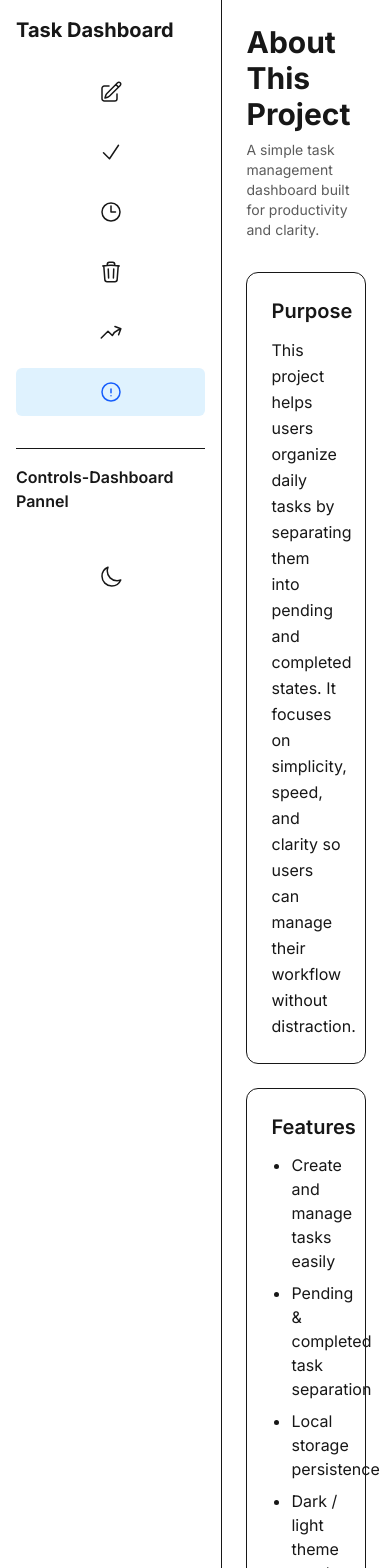
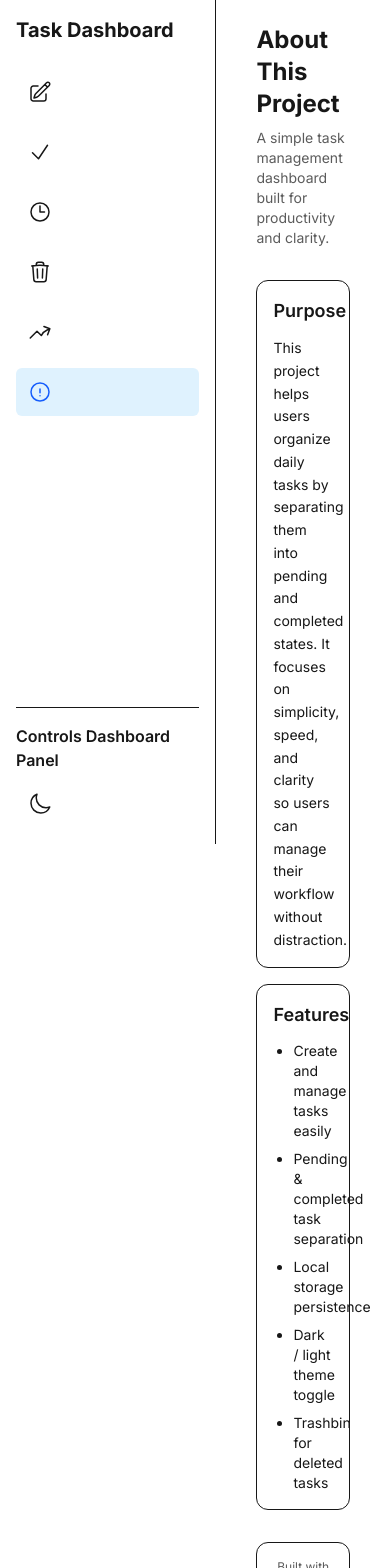
Before and after one commit to kentolyn-n/task-manager, a Next.js app: page /about in a window 390 px wide. Shown: the top 1568 px of the page. Built offline with nearby package versions, Linux system fonts and the light colour scheme.

Commit message:
Update sidebar, task UI and responsiveness

```diff
--- a/app/about/page.tsx
+++ b/app/about/page.tsx
@@ -2,31 +2,40 @@
 
 export default function AboutPage() {
   return (
-    <div className="space-y-8">
+    <div className="space-y-8 px-4 sm:px-6 lg:px-10">
 
       {/* Header */}
       <div>
-        <h1 className="text-3xl font-bold">About This Project</h1>
-        <p className="text-sm opacity-70 mt-2">
+        <h1 className="text-2xl sm:text-3xl lg:text-4xl font-bold">
+          About This Project
+        </h1>
+
+        <p className="text-sm sm:text-base opacity-70 mt-2 max-w-2xl">
           A simple task management dashboard built for productivity and clarity.
         </p>
       </div>
 
       {/* Grid Section */}
-      <div className="grid grid-cols-1 md:grid-cols-2 gap-6">
+      <div className="grid grid-cols-1 md:grid-cols-2 gap-4 sm:gap-6">
 
-        <div className="p-6 rounded-xl border bg-[var(--background)] text-[var(--foreground)]">
-          <h2 className="text-xl font-semibold mb-3">Purpose</h2>
-          <p className="leading-relaxed">
+        <div className="p-4 sm:p-6 rounded-xl border bg-[var(--background)] text-[var(--foreground)]">
+          <h2 className="text-lg sm:text-xl font-semibold mb-3">
+            Purpose
+          </h2>
+
+          <p className="text-sm sm:text-base leading-relaxed">
             This project helps users organize daily tasks by separating them into
             pending and completed states. It focuses on simplicity, speed, and
             clarity so users can manage their workflow without distraction.
           </p>
         </div>
 
-        <div className="p-6 rounded-xl border bg-[var(--background)] text-[var(--foreground)]">
-          <h2 className="text-xl font-semibold mb-3">Features</h2>
-          <ul className="space-y-2 list-disc pl-5">
+        <div className="p-4 sm:p-6 rounded-xl border bg-[var(--background)] text-[var(--foreground)]">
+          <h2 className="text-lg sm:text-xl font-semibold mb-3">
+            Features
+          </h2>
+
+          <ul className="space-y-2 list-disc pl-5 text-sm sm:text-base">
             <li>Create and manage tasks easily</li>
             <li>Pending & completed task separation</li>
             <li>Local storage persistence</li>
@@ -34,20 +43,23 @@ export default function AboutPage() {
             <li>Trashbin for deleted tasks</li>
           </ul>
         </div>
+
       </div>
 
       {/* Footer section */}
-      <div className="p-6 rounded-xl border bg-[var(--background)] text-[var(--foreground)] text-center">
-        <p className="text-sm opacity-70">
+      <div className="p-4 sm:p-6 rounded-xl border bg-[var(--background)] text-[var(--foreground)] text-center">
+        <p className="text-xs sm:text-sm opacity-70">
           Built with focus on learning, scalability, and real-world structure.
         </p>
       </div>
-        {/* Copyright */}
-        <footer className="pt-6">
-        <div className="p-4 rounded-xl border bg-[var(--background)] text-[var(--foreground)] text-center text-sm opacity-80">
-            © {new Date().getFullYear()} Task Dashboard. All rights reserved.
+
+      {/* Copyright */}
+      <footer className="pt-4 sm:pt-6">
+        <div className="p-3 sm:p-4 rounded-xl border bg-[var(--background)] text-[var(--foreground)] text-center text-xs sm:text-sm opacity-80">
+          © {new Date().getFullYear()} Task Dashboard. All rights reserved.
         </div>
-        </footer>
+      </footer>
+
     </div>
   );
 }
--- a/app/completed/page.tsx
+++ b/app/completed/page.tsx
@@ -8,31 +8,40 @@ export default function Completed() {
   const [tasks, setTasks] = useState<Task[]>([]);
 
   const loadTasks = () => {
-    const data = getTasks().filter((t)=> t.status ==="done");
-    setTasks(data)
-  }
-  useEffect(()=>{
-    loadTasks()
+    const data = getTasks().filter((t) => t.status === "done");
+    setTasks(data);
+  };
+
+  useEffect(() => {
+    loadTasks();
   }, []);
 
+  return (
+    <div className="space-y-6 px-4 sm:px-6 lg:px-10">
 
-  return (
-    <div>
-      <h1 className="text-2xl font-bold mb-4">Completed Tasks</h1>
+      {/* Header */}
+      <h1 className="text-2xl sm:text-3xl font-bold">
+        Completed Tasks
+      </h1>
 
+      {/* Empty State */}
       {tasks.length === 0 && (
-        <div className="min-h-screen text-center text-gray-500 border border-dashed p-6 rounded-xl">
-          <div className="p-50 flex justify-center">
-          No Tasks Completed yet.
+        <div className="min-h-[60vh] flex items-center justify-center">
+          <div className="text-center text-gray-500 border border-dashed p-6 sm:p-10 rounded-xl w-full max-w-md">
+            No tasks completed yet.
           </div>
         </div>
       )}
 
-      <div className="grid gap-4 sm:grid-cols-2 lg:grid-cols-3 ">
-        {tasks.map((t) => (
-          <TaskCards key={t.id} task={t} onDelete={loadTasks} />
-        ))}
-      </div>
+      {/* Task Grid */}
+      {tasks.length > 0 && (
+        <div className="grid gap-4 sm:grid-cols-2 lg:grid-cols-3">
+          {tasks.map((t) => (
+            <TaskCards key={t.id} task={t} onDelete={loadTasks} />
+          ))}
+        </div>
+      )}
+
     </div>
   );
 }
--- a/app/components/SideBar.tsx
+++ b/app/components/SideBar.tsx
@@ -1,9 +1,9 @@
-'use client'
+'use client';
 
 import Link from "next/link";
 import { Inter } from "next/font/google";
 import { usePathname } from "next/navigation";
-import clsx from 'clsx';
+import clsx from "clsx";
 import {
   ArrowTrendingUpIcon,
   PencilSquareIcon,
@@ -16,74 +16,84 @@ import {
 } from '@heroicons/react/24/outline';
 import { useTheme } from "@/app/context/ThemeToggle";
 
-const inter = Inter({ subsets: ['latin']})
+const inter = Inter({ subsets: ['latin'] });
 
 const links = [
-    {name:'Create Tasks' , href: '/dashboard', icon: PencilSquareIcon},
-    {name:'Completed Tasks', href: '/completed', icon: CheckIcon},
-    {name:'Pending Tasks', href: '/pending', icon: ClockIcon},
-    {name:'Trashbin', href: '/trashbin', icon: TrashIcon},
-    {name:'Status', href: '/status', icon: ArrowTrendingUpIcon},
-    {name:'About', href:'/about', icon: ExclamationCircleIcon}
-]
-
+  { name: 'Create Tasks', href: '/dashboard', icon: PencilSquareIcon },
+  { name: 'Completed Tasks', href: '/completed', icon: CheckIcon },
+  { name: 'Pending Tasks', href: '/pending', icon: ClockIcon },
+  { name: 'Trashbin', href: '/trashbin', icon: TrashIcon },
+  { name: 'Status', href: '/status', icon: ArrowTrendingUpIcon },
+  { name: 'About', href: '/about', icon: ExclamationCircleIcon }
+];
 
 export default function SideBar() {
   const pathname = usePathname();
-
   const { theme, toggleTheme } = useTheme();
 
+  const icons =
+    theme === "dark"
+      ? <SunIcon className="w-8 sm:w-10" />
+      : <MoonIcon className="w-6 sm:w-7" />;
 
-    const icons = theme === "dark"
-        ? <SunIcon className="w-10"/>
-        : <MoonIcon className="w-6"/>;
-
-    const toggleText = theme === "dark"
-        ? "Dark Mode"
-        : "Light Mode";
+  const toggleText =
+    theme === "dark" ? "Dark Mode" : "Light Mode";
 
   return (
-        <div className={`${inter.className} w-64 h-full-screen bg-[var(--background)] text-[var(--foreground)] border-r p-4`}>
+    <div className={`${inter.className} w-64 h-screen bg-[var(--background)] text-[var(--foreground)] border-r p-4 flex flex-col`}>
+
+      {/* Title */}
       <h1 className="text-xl font-bold mb-6">
         Task Dashboard
       </h1>
 
-           <nav className=" flex flex-col gap-3">
+      {/* Nav */}
+      <nav className="flex flex-col gap-3 flex-1">
         {links.map((link) => {
           const Linkicon = link.icon;
-                    return(
-                        <Link key={link.name}
+
+          return (
+            <Link
+              key={link.name}
               href={link.href}
               className={clsx(
-                                'flex h-[48px] grow items-center justify-center gap-2 rounded-md p-3 text-sm font-medium hover:bg-sky-100 hover:text-blue-600 md:flex-none md:justify-start md:p-2 md:px-3',
+                "flex h-[48px] items-center gap-2 rounded-md p-3 text-sm font-medium transition",
+                "hover:bg-sky-100 hover:text-blue-600 dark:hover:bg-gray-700",
                 {
-                                  'bg-sky-100 text-blue-600': pathname === link.href,
-                                },
-                              )}>
-                            <Linkicon className="w-6"/>
+                  "bg-sky-100 text-blue-600 dark:bg-gray-700":
+                    pathname === link.href,
+                }
+              )}
+            >
+              <Linkicon className="w-6" />
               <p className="hidden md:block">{link.name}</p>
             </Link>
-                    )
+          );
         })}
       </nav>
 
-           <div className="mt-8 border-t pt-4">
-                <h1 className="font-semibold mb-2">Controls-Dashboard Pannel</h1>
+      {/* Controls */}
+      <div className="border-t pt-4 mt-4">
 
-                <div className="mb-2 mt-6">
+        <h1 className="font-semibold mb-2">
+          Controls Dashboard Panel
+        </h1>
 
         <button
-                  className="flex items-center text-left w-full p-4 rounded-md hover:bg-sky-100 dark:hover:bg-gray-100 active:scale-95 hover:text-blue-600 transition"
+          className="flex items-center w-full p-3 rounded-md hover:bg-sky-100 dark:hover:bg-gray-700 active:scale-95 transition"
           onClick={toggleTheme}
         >
-                    <span className="flex h-[48px] grow items-center justify-center gap-2 rounded-md p-2 text-sm font-medium md:flex-none md:justify-start md:p-2 md:px-3">
+          <span className="flex items-center gap-2">
             {icons}
           </span>
-                    <span className="hidden md:block">{toggleText}</span>
+
+          <span className="hidden md:block ml-3 text-sm">
+            {toggleText}
+          </span>
         </button>
 
       </div>
+
     </div>
-        </div>
-    )
+  );
 }
--- a/app/components/createtasks.tsx
+++ b/app/components/createtasks.tsx
@@ -16,8 +16,8 @@ export default function TaskForm() {
   const [date, setDate] = useState("");
   const router = useRouter();
 
-  const handleSubmit = (e: React.FormEvent ) => {
-    e.preventDefault(); // stops sending data to server
+  const handleSubmit = (e: React.FormEvent) => {
+    e.preventDefault();
 
     const newTask = {
       id: crypto.randomUUID(),
@@ -26,7 +26,7 @@ export default function TaskForm() {
       date,
     };
 
-    addTask(newTask); // use locally
+    addTask(newTask);
 
     setTask("");
     setStatus("pending");
@@ -38,10 +38,12 @@ export default function TaskForm() {
   return (
     <form
       onSubmit={handleSubmit}
-      className="max-w-xl space-y-4 rounded-xl border p-6 shadow-sm bg-[var(--background)] text-[var(--foreground)]"
+      className="w-full max-w-xl space-y-4 rounded-xl border p-4 sm:p-6 shadow-sm bg-[var(--background)] text-[var(--foreground)]"
     >
-      <h2 className="text-xl font-semibold flex items-center gap-2">
-        <PencilSquareIcon className="w-6 h-6" />
+
+      {/* Title */}
+      <h2 className="text-lg sm:text-xl font-semibold flex items-center gap-2">
+        <PencilSquareIcon className="w-5 sm:w-6 h-5 sm:h-6" />
         Create Task
       </h2>
 
@@ -56,7 +58,7 @@ export default function TaskForm() {
           onChange={(e) => setTask(e.target.value)}
           rows={4}
           placeholder="Write your task here..."
-          className="w-full rounded-md border p-3 outline-none focus:ring-2 focus:ring-blue-500"
+          className="w-full rounded-md border p-3 text-sm sm:text-base outline-none focus:ring-2 focus:ring-blue-500"
           required
         />
       </div>
@@ -68,12 +70,14 @@ export default function TaskForm() {
         </label>
 
         <div className="relative">
-          <CheckCircleIcon className="absolute left-3 top-3 w-5 h-5 text-gray-500" />
+          <CheckCircleIcon className="absolute left-3 top-3 w-4 sm:w-5 h-4 sm:h-5 text-gray-500" />
 
           <select
             value={status}
-            onChange={(e) => setStatus(e.target.value as "pending" | "done")}
-            className="w-full rounded-md border p-3 pl-10 outline-none focus:ring-2 focus:ring-blue-500"
+            onChange={(e) =>
+              setStatus(e.target.value as "pending" | "done")
+            }
+            className="w-full rounded-md border p-3 pl-10 text-sm sm:text-base outline-none focus:ring-2 focus:ring-blue-500"
           >
             <option value="pending">Pending</option>
             <option value="done">Done</option>
@@ -88,13 +92,13 @@ export default function TaskForm() {
         </label>
 
         <div className="relative">
-          <CalendarDaysIcon className="absolute left-3 top-3 w-5 h-5 text-gray-500" />
+          <CalendarDaysIcon className="absolute left-3 top-3 w-4 sm:w-5 h-4 sm:h-5 text-gray-500" />
 
           <input
             type="date"
             value={date}
             onChange={(e) => setDate(e.target.value)}
-            className="w-full rounded-md border p-3 pl-10 outline-none focus:ring-2 focus:ring-blue-500"
+            className="w-full rounded-md border p-3 pl-10 text-sm sm:text-base outline-none focus:ring-2 focus:ring-blue-500"
             required
           />
         </div>
@@ -103,10 +107,12 @@ export default function TaskForm() {
       {/* Submit */}
       <button
         type="submit"
-        className="flex items-center gap-2 rounded-md bg-blue-600 px-4 py-2 text-white hover:bg-blue-700 transition"
+        className="flex items-center gap-2 rounded-md bg-blue-600 px-4 py-2 text-white hover:bg-blue-700 transition w-full sm:w-auto justify-center"
       >
         <PaperAirplaneIcon className="w-5 h-5" />
+        Add Task
       </button>
+
     </form>
   );
 }
--- a/app/components/taskCards.tsx
+++ b/app/components/taskCards.tsx
@@ -1,34 +1,36 @@
 import { TrashIcon } from "@heroicons/react/24/outline";
-import { Task, moveToTrash} from '@/app/lib/task';
+import { Task, moveToTrash } from "@/app/lib/task";
 
 type props = {
   task: Task;
-    onDelete?:()=>void
+  onDelete?: () => void;
 };
 
-export default function TaskCards({task, onDelete}:props) {
+export default function TaskCards({ task, onDelete }: props) {
   const handleDelete = () => {
     moveToTrash(task);
     onDelete?.();
   };
+
   return (
-        <div className="relative rounded-xl border border-white/10 shadow-lg p-4 hover:shadow-xl transition backdrop-blur-lg bg-white/10 dark:bg-white/10">
+    <div className="relative rounded-xl border border-white/10 shadow-lg p-3 sm:p-4 hover:shadow-xl transition backdrop-blur-lg bg-white/10 dark:bg-white/10">
 
       {/* Trash Button */}
       <button
         onClick={handleDelete}
-        className="absolute top-3 right-3 p-1 rounded hover:bg-red-100 transition"
+        className="absolute top-2 sm:top-3 right-2 sm:right-3 p-1 rounded hover:bg-red-100 transition"
       >
-        <TrashIcon className="w-5 h-5 text-red-500" />
+        <TrashIcon className="w-4 sm:w-5 h-4 sm:h-5 text-red-500" />
       </button>
 
       {/* Task Title */}
-      <p className="text-base font-medium pr-8 break-words">
+      <p className="text-sm sm:text-base font-medium pr-8 break-words">
         {task.task}
       </p>
 
       {/* Status + Date */}
-      <div className="mt-3 text-sm flex flex-col gap-1">
+      <div className="mt-3 text-xs sm:text-sm flex flex-col gap-1">
+
         <span
           className={
             task.status === "pending"
@@ -44,6 +46,7 @@ export default function TaskCards({task, onDelete}:props) {
             ? `Due: ${task.date}`
             : `Completed: ${task.date}`}
         </span>
+
       </div>
     </div>
   );
--- a/app/dashboard/page.tsx
+++ b/app/dashboard/page.tsx
@@ -2,30 +2,33 @@ import TaskForm from "@/app/components/createtasks";
 
 export default function Dashboard() {
   return (
-    <div className="space-y-6">
+    <div className="space-y-6 px-4 sm:px-6 lg:px-10">
 
       {/* Header */}
       <div>
-        <h1 className="text-3xl font-bold">Home Dashboard</h1>
-        <p className="text-sm text-gray-500">
+        <h1 className="text-2xl sm:text-3xl font-bold">
+          Home Dashboard
+        </h1>
+
+        <p className="text-sm text-gray-500 mt-1">
           Create and manage your daily tasks.
         </p>
       </div>
 
       {/* Main Layout */}
-      <div className="flex gap-8">
+      <div className="flex flex-col lg:flex-row gap-6 lg:gap-10">
 
         {/* Left: Task Form */}
-        <div className="flex-1">
+        <div className="w-full lg:flex-1">
           <TaskForm />
         </div>
 
         {/* Right: Info Panel */}
-        <div className="flex-1 hidden lg:flex items-center justify-center">
+        <div className="w-full lg:flex-1 hidden lg:flex items-center justify-center">
 
           <div className="space-y-6 max-w-md">
 
-            <h2 className="text-2xl font-bold leading-snug">
+            <h2 className="text-xl sm:text-2xl font-bold leading-snug">
               Stay organized. Stay consistent.
             </h2>
 
@@ -42,7 +45,7 @@ export default function Dashboard() {
             </p>
 
             <div className="pt-2">
-              <p className="font-semibold text-blue-600">
+              <p className="font-semibold text-blue-600 text-sm sm:text-base">
                 “Small progress every day leads to big results.”
               </p>
             </div>
@@ -54,7 +57,7 @@ export default function Dashboard() {
       </div>
 
       {/* Footer message */}
-      <div className="rounded-xl border border-dashed text-center p-6 text-sm text-gray-500">
+      <div className="rounded-xl border border-dashed text-center p-4 sm:p-6 text-sm text-gray-500">
         THANK YOU FOR COMPLETING TASK.
       </div>
 
--- a/app/pending/page.tsx
+++ b/app/pending/page.tsx
@@ -3,35 +3,45 @@
 import { getTasks, Task } from "@/app/lib/task";
 import { useEffect, useState } from "react";
 import TaskCards from "@/app/components/taskCards";
+
 export default function Pending() {
   const [tasks, setTasks] = useState<Task[]>([]);
 
   const loadTasks = () => {
-    const data = getTasks().filter((t)=> t.status === "pending");
+    const data = getTasks().filter((t) => t.status === "pending");
     setTasks(data);
-  }
+  };
 
   useEffect(() => {
-    loadTasks()
+    loadTasks();
   }, []);
 
   return (
-    <div>
-      <h1 className="text-2xl font-bold mb-4">Pending Tasks</h1>
+    <div className="space-y-6 px-4 sm:px-6 lg:px-10">
 
+      {/* Header */}
+      <h1 className="text-2xl sm:text-3xl font-bold">
+        Pending Tasks
+      </h1>
+
+      {/* Empty State */}
       {tasks.length === 0 && (
-        <div className="min-h-screen text-center text-gray-500 border border-dashed p-6 rounded-xl">
-          <div className="p-50 flex justify-center">
-          No Pending Tasks Here.
+        <div className="min-h-[60vh] flex items-center justify-center">
+          <div className="text-center text-gray-500 border border-dashed p-6 sm:p-10 rounded-xl w-full max-w-md">
+            No Pending Tasks Here.
           </div>
         </div>
       )}
 
-      <div className="grid gap-4 sm:grid-cols-2 ld:grid-cols-3">
-        {tasks.map((t) => (
-          <TaskCards key={t.id} task={t} onDelete={loadTasks} />
-        ))}
-      </div>
+      {/* Task Grid */}
+      {tasks.length > 0 && (
+        <div className="grid gap-4 sm:grid-cols-2 lg:grid-cols-3">
+          {tasks.map((t) => (
+            <TaskCards key={t.id} task={t} onDelete={loadTasks} />
+          ))}
+        </div>
+      )}
+
     </div>
   );
 }
--- a/app/status/page.tsx
+++ b/app/status/page.tsx
@@ -1,8 +1,7 @@
 "use client";
 
 import { useEffect, useState } from "react";
-import {Task, getTasks} from '@/app/lib/task';
-
+import { Task, getTasks } from "@/app/lib/task";
 
 export default function StatusPage() {
   const [tasks, setTasks] = useState<Task[]>([]);
@@ -15,12 +14,16 @@ export default function StatusPage() {
   const pending = tasks.filter((t) => t.status === "pending").length;
   const completed = tasks.filter((t) => t.status === "done").length;
 
-  const progress = total === 0 ? 0 : Math.round((completed / total) * 100);
+  const progress =
+    total === 0 ? 0 : Math.round((completed / total) * 100);
 
   return (
-    <div className="space-y-6">
+    <div className="space-y-6 px-4 sm:px-6 lg:px-10">
 
-      <h1 className="text-3xl font-bold">Task Status Overview</h1>
+      {/* Header */}
+      <h1 className="text-2xl sm:text-3xl font-bold">
+        Task Status Overview
+      </h1>
 
       {/* Cards */}
       <div className="grid grid-cols-1 md:grid-cols-3 gap-4">
@@ -42,7 +45,7 @@ export default function StatusPage() {
 
       </div>
 
-      {/* Progress Bar */}
+      {/* Progress Card */}
       <div className="p-5 rounded-xl border bg-[var(--background)] text-[var(--foreground)]">
         <h2 className="text-lg font-semibold mb-2">Progress</h2>
 
@@ -54,10 +57,14 @@ export default function StatusPage() {
         </div>
 
         <p className="mt-2 text-sm">{progress}% completed</p>
+      </div>
 
-        <div className="p-6 rounded-xl border bg-[var(--background)] text-[var(--foreground)] space-y-4 leading-relaxed">
+      {/* Productivity Insight (separate section) */}
+      <div className="p-6 rounded-xl border bg-[var(--background)] text-[var(--foreground)] space-y-4 leading-relaxed">
 
-        <h2 className="text-lg font-semibold">Productivity Insight</h2>
+        <h2 className="text-lg font-semibold">
+          Productivity Insight
+        </h2>
 
         <p>
           Your task management system is designed to help you stay focused on
@@ -68,8 +75,8 @@ export default function StatusPage() {
 
         <p>
           Consistency is more important than intensity. Completing small tasks
-          regularly builds momentum, which leads to long-term productivitygrowth. Try to maintain a steady workflow rather than rushing
-          everything at once.
+          regularly builds momentum, which leads to long-term productivity growth.
+          Try to maintain a steady workflow rather than rushing everything at once.
         </p>
 
         <p>
@@ -85,7 +92,6 @@ export default function StatusPage() {
         </p>
 
       </div>
-      </div>
 
     </div>
   );
--- a/app/trashbin/page.tsx
+++ b/app/trashbin/page.tsx
@@ -25,73 +25,82 @@ export default function TrashBin() {
   };
 
   return (
-    <div className="space-y-6">
+    <div className="space-y-6 px-4 sm:px-6 lg:px-10">
 
       {/* Header */}
-      <div className="flex items-center justify-between">
-        <h1 className="text-2xl font-bold">Trash Bin</h1>
+      <div className="flex flex-col sm:flex-row sm:items-center sm:justify-between gap-3">
+
+        <h1 className="text-2xl sm:text-3xl font-bold">
+          Trash Bin
+        </h1>
 
         {tasks.length > 0 && (
           <button
             onClick={() => setShowModal(true)}
-            className="flex items-center gap-2 bg-red-500 text-white px-4 py-2 rounded hover:bg-red-600 transition"
+            className="flex items-center justify-center gap-2 bg-red-500 text-white px-4 py-2 rounded hover:bg-red-600 transition w-full sm:w-auto"
           >
             <TrashIcon className="w-5 h-5" />
             Delete All
           </button>
         )}
+
       </div>
 
       {/* Empty State */}
       {tasks.length === 0 && (
-        <div className="min-h-screen text-center text-gray-500 border border-dashed p-6 rounded-xl">
-          <div className="p-50 flex justify-center">
+        <div className="min-h-[60vh] flex items-center justify-center">
+          <div className="text-center text-gray-500 border border-dashed p-6 sm:p-10 rounded-xl w-full max-w-md">
             Trash is empty.
           </div>
         </div>
       )}
 
       {/* Cards */}
+      {tasks.length > 0 && (
         <div className="grid gap-4 sm:grid-cols-2 lg:grid-cols-3">
           {tasks.map((t) => (
             <TaskCards key={t.id} task={t} />
           ))}
         </div>
+      )}
 
-      {/* Confirmation Modal */}
+      {/* Modal */}
       {showModal && (
-        <div className="fixed inset-0 bg-black/40 flex items-center justify-center z-50">
+        <div className="fixed inset-0 bg-black/40 flex items-center justify-center z-50 p-4">
 
-          <div className="bg-white dark:bg-gray-800 p-6 rounded-xl space-y-4 w-[320px] text-center shadow-lg">
+          <div className="bg-white dark:bg-gray-800 p-5 sm:p-6 rounded-xl space-y-4 w-full max-w-sm text-center shadow-lg">
 
             <h2 className="text-lg font-semibold">
               Delete all tasks?
             </h2>
 
             <p className="text-sm text-gray-500">
-              This will permanently remove all tasks from trash.
+              This action will permanently remove all tasks from trash.
             </p>
 
-            <div className="flex justify-center gap-3 pt-2">
+            <div className="flex flex-col sm:flex-row justify-center gap-3 pt-2">
+
               <button
                 onClick={() => setShowModal(false)}
-                className="px-4 py-2 border rounded hover:bg-gray-100"
+                className="px-4 py-2 border rounded hover:bg-gray-100 w-full sm:w-auto"
               >
                 Cancel
               </button>
 
               <button
                 onClick={handleConfirmDelete}
-                className="px-4 py-2 bg-red-500 text-white rounded hover:bg-red-600"
+                className="px-4 py-2 bg-red-500 text-white rounded hover:bg-red-600 w-full sm:w-auto"
               >
                 Confirm
               </button>
+
             </div>
 
           </div>
 
         </div>
       )}
+
     </div>
   );
 }
```
Also changed, not shown: app/components/TaskDashboard.tsx (deleted). Lines whose indentation alone changed are shown as unchanged.
